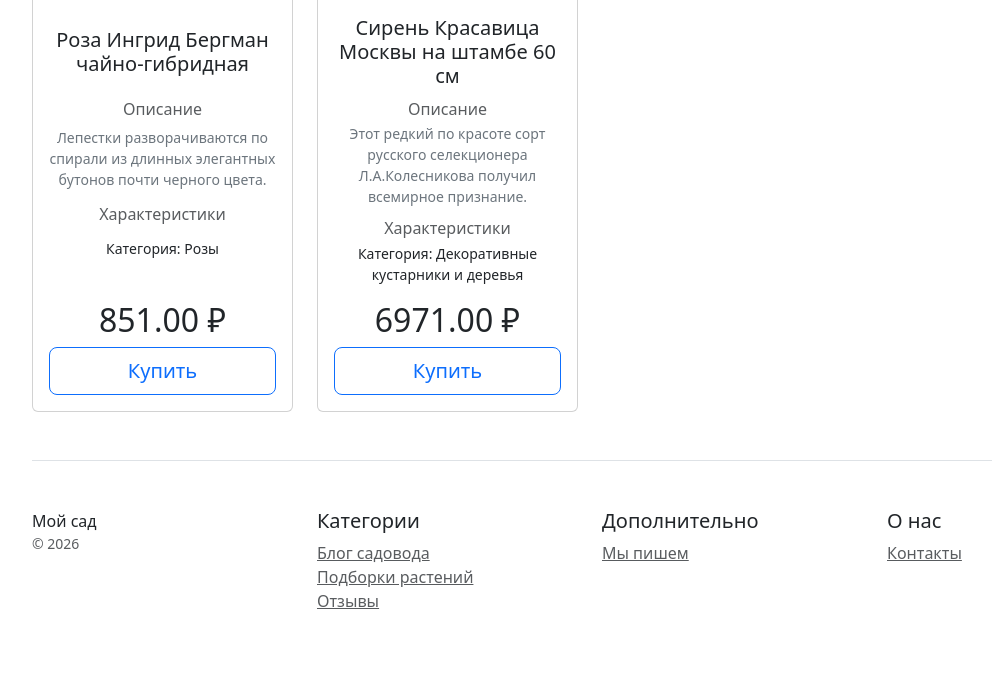
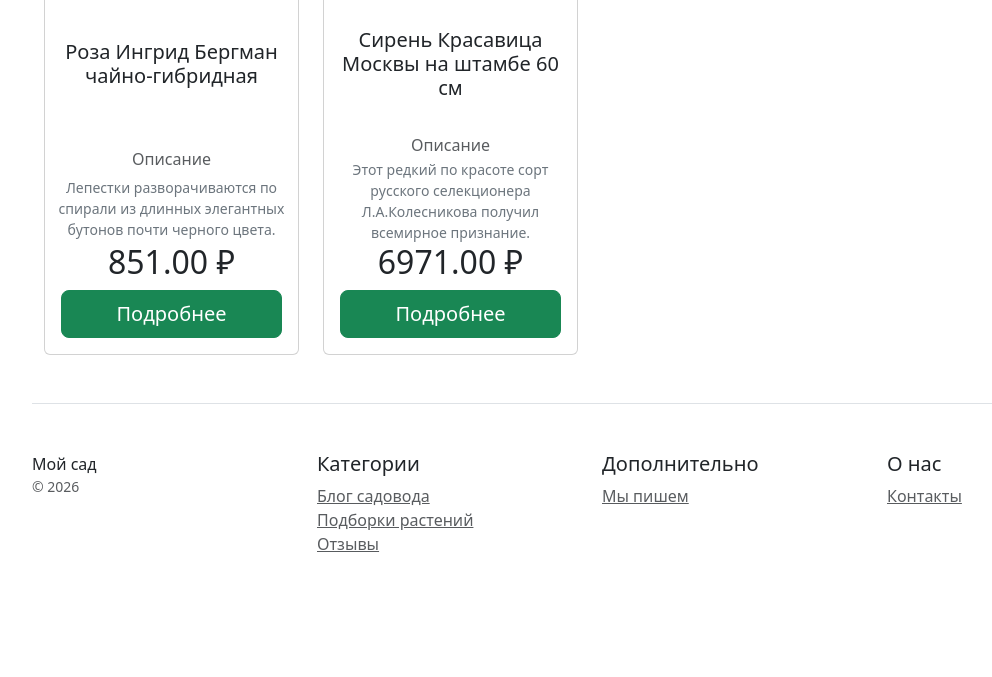
Before and after one commit to NataKirp/task_online_shop, a Django app: page / in a window 1280 px wide. Shown: the part 485-1162 px from the top of the page, without its empty margins (50-1042 px from the left). After the commit the page ends 1037 px from the top, so only its background shows below. Run offline with Django 5.2, Linux system fonts and the light colour scheme; data comes from the database, SQL or seed files in the repository.

Commit message:
ДЗ 24.3 Создан базовый шаблон и подшаблон, реализован переход с главной на товар и обратно

```diff
--- /dev/null
+++ b/catalog/templates/base.html
@@ -0,0 +1,50 @@
+<!doctype html>
+<html lang="en">
+<head>
+    <meta charset="utf-8">
+    <meta name="viewport" content="width=device-width, initial-scale=1">
+    <title>Мой сад</title>
+    <link href="https://cdn.jsdelivr.net/npm/bootstrap@5.3.8/dist/css/bootstrap.min.css" rel="stylesheet"
+          integrity="sha384-sRIl4kxILFvY47J16cr9ZwB07vP4J8+LH7qKQnuqkuIAvNWLzeN8tE5YBujZqJLB" crossorigin="anonymous">
+</head>
+<body>
+{% include 'includes/inc_menu.html' %}
+<div class="container">
+    {% block content %}
+    {% endblock %}
+
+    <footer class="pt-4 my-md-5 pt-md-5 border-top">
+        <div class="row">
+            <div class="col-12 col-md">
+                Мой сад
+                <small class="d-block mb-3 text-muted">&copy; 2026</small>
+            </div>
+            <div class="col-6 col-md">
+                <h5>Категории</h5>
+                <ul class="list-unstyled text-small">
+                    <li><a class="text-muted" href="#">Блог садовода</a></li>
+                    <li><a class="text-muted" href="#">Подборки растений</a></li>
+                    <li><a class="text-muted" href="#">Отзывы</a></li>
+
+                </ul>
+            </div>
+            <div class="col-6 col-md">
+                <h5>Дополнительно</h5>
+                <ul class="list-unstyled text-small">
+                    <li><a class="text-muted" href="#">Мы пишем</a></li>
+                </ul>
+            </div>
+            <div class="col-6 col-md">
+                <h5>О нас</h5>
+                <ul class="list-unstyled text-small">
+                    <li><a class="text-muted" href="/contacts/">Контакты</a></li>
+                </ul>
+            </div>
+        </div>
+    </footer>
+</div>
+<script src="https://cdn.jsdelivr.net/npm/bootstrap@5.3.8/dist/js/bootstrap.bundle.min.js"
+        integrity="sha384-FKyoEForCGlyvwx9Hj09JcYn3nv7wiPVlz7YYwJrWVcXK/BmnVDxM+D2scQbITxI"
+        crossorigin="anonymous"></script>
+</body>
+</html>
--- a/catalog/templates/home.html
+++ b/catalog/templates/home.html
@@ -1,32 +1,8 @@
-<!doctype html>
-<html lang="en">
-<head>
-    <meta charset="utf-8">
-    <meta name="viewport" content="width=device-width, initial-scale=1">
-    <title>Мой сад</title>
-    <link href="https://cdn.jsdelivr.net/npm/bootstrap@5.3.8/dist/css/bootstrap.min.css" rel="stylesheet"
-          integrity="sha384-sRIl4kxILFvY47J16cr9ZwB07vP4J8+LH7qKQnuqkuIAvNWLzeN8tE5YBujZqJLB" crossorigin="anonymous">
+{% extends 'base.html' %}
+{% load my_tags %}
+{% block content %}
 
-</head>
-<body>
-<div class="d-flex flex-column flex-md-row align-items-center p-3 px-md-4 mb-3 bg-white border-bottom box-shadow">
-    <h5 class="my-0 mr-md-auto font-weight-normal">Мой сад</h5>
-    <nav class="ms-5">
-        <a class="p-2 btn btn-outline-primary" href="/">Каталог</a>
-        <a class="p-2 btn btn-outline-primary" href="/contacts/">Контакты</a>
-    </nav>
-</div>
-
-<div class="pricing-header px-3 py-3 pt-md-5 pb-md-4 mx-auto text-center">
-    <h1 class="display-4">Мой сад</h1>
-    <p class="lead">маркетплейс садовых растений</p>
-</div>
-
-<script src="https://cdn.jsdelivr.net/npm/bootstrap@5.3.8/dist/js/bootstrap.bundle.min.js"
-        integrity="sha384-FKyoEForCGlyvwx9Hj09JcYn3nv7wiPVlz7YYwJrWVcXK/BmnVDxM+D2scQbITxI"
-        crossorigin="anonymous"></script>
 <div class="container">
-    {% load my_tags %}
     <div class="row text-center row-cols-1 row-cols-sm-2 row-cols-md-3 row-cols-lg-4 g-4">
         {% for product in products %}
         <div class="col d-flex">
@@ -40,9 +16,11 @@
                 <div class="card-body d-flex flex-column justify-content-between p-3">
                     <div class="d-flex flex-column gap-1">
                         <h5 class="card-title m-0 d-flex align-items-center justify-content-center"
-                            style="height: 3.6em; line-height: 1.2em; overflow: hidden;">
+                            style="height: 4.8em; line-height: 1.2em; overflow: hidden;">
                             {{ product.name }}
                         </h5>
+                    </div>
+                </div>
                 <div class="mt-2">
                     <h6 class="text-muted m-0 mb-1">Описание</h6>
                     <div style="min-height: 70px;" class="d-flex align-items-center justify-content-center">
@@ -51,52 +29,16 @@
                         </p>
                     </div>
                 </div>
-                        <div class="mt-2">
-                            <h6 class="text-muted m-0 mb-1">Характеристики</h6>
-                            <div style="min-height: 40px;" class="d-flex align-items-center justify-content-center">
-                                <p class="card-text m-0 small">Категория: {{ product.category }}</p>
-                            </div>
-                        </div>
-                    </div>
-                </div>
                 <div class="px-3 mt-auto">
                     <h2 class="card-title pricing-card-title mb-2">{{ product.price }} ₽</h2>
-                    <button type="button" class="btn btn-lg btn-block btn-outline-primary w-100">Купить</button>
+                    <a class="btn btn-lg btn-block btn-success w-100"
+                       href="{% url 'catalog:product_detail' product.pk %}"
+                       role="button">Подробнее</a>
+
                 </div>
             </div>
         </div>
         {% endfor %}
     </div>
-
-    <footer class="pt-4 my-md-5 pt-md-5 border-top">
-        <div class="row">
-            <div class="col-12 col-md">
-                Мой сад
-                <small class="d-block mb-3 text-muted">&copy; 2026</small>
 </div>
-            <div class="col-6 col-md">
-                <h5>Категории</h5>
-                <ul class="list-unstyled text-small">
-                    <li><a class="text-muted" href="#">Блог садовода</a></li>
-                    <li><a class="text-muted" href="#">Подборки растений</a></li>
-                    <li><a class="text-muted" href="#">Отзывы</a></li>
-
-                </ul>
-            </div>
-            <div class="col-6 col-md">
-                <h5>Дополнительно</h5>
-                <ul class="list-unstyled text-small">
-                    <li><a class="text-muted" href="#">Мы пишем</a></li>
-                </ul>
-            </div>
-            <div class="col-6 col-md">
-                <h5>О нас</h5>
-                <ul class="list-unstyled text-small">
-                    <li><a class="text-muted" href="/contacts/">Контакты</a></li>
-                </ul>
-            </div>
-        </div>
-    </footer>
-</div>
-</body>
-</html>
+{% endblock %}
--- /dev/null
+++ b/catalog/templates/includes/inc_menu.html
@@ -0,0 +1,11 @@
+<div class="d-flex flex-column flex-md-row align-items-center p-3 px-md-4 mb-3 bg-white border-bottom box-shadow">
+    <h5 class="my-0 mr-md-auto font-weight-normal">Мой сад</h5>
+    <nav class="ms-5">
+        <a class="p-2 btn btn-outline-success" href="/">Каталог</a>
+        <a class="p-2 btn btn-outline-success" href="/contacts/">Контакты</a>
+    </nav>
+</div>
+<div class="pricing-header px-3 py-3 pt-md-5 pb-md-4 mx-auto text-center">
+    <h1 class="display-4">Мой сад</h1>
+    <p class="lead">маркетплейс садовых растений</p>
+</div>
```
Also changed, not shown: catalog/templates/product_detail.html (+44 -29 lines). Lines whose indentation alone changed are shown as unchanged.
